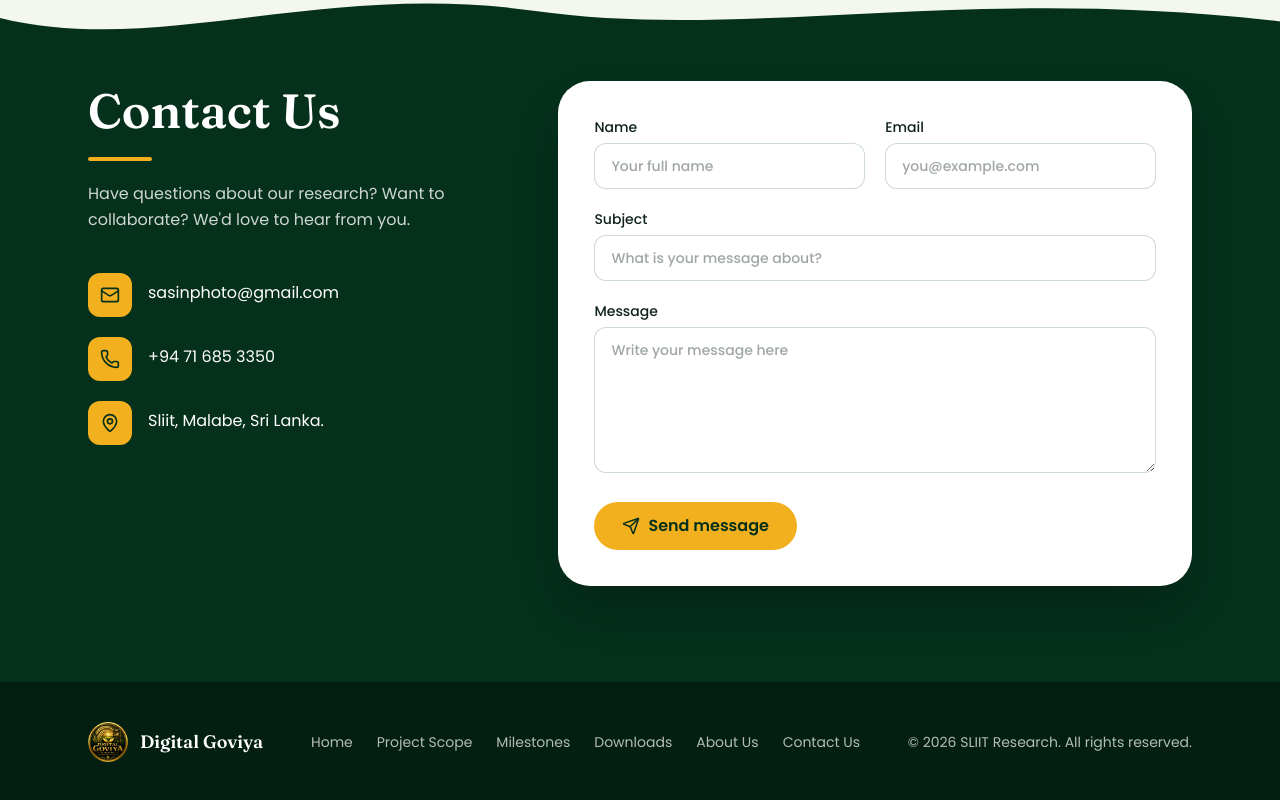
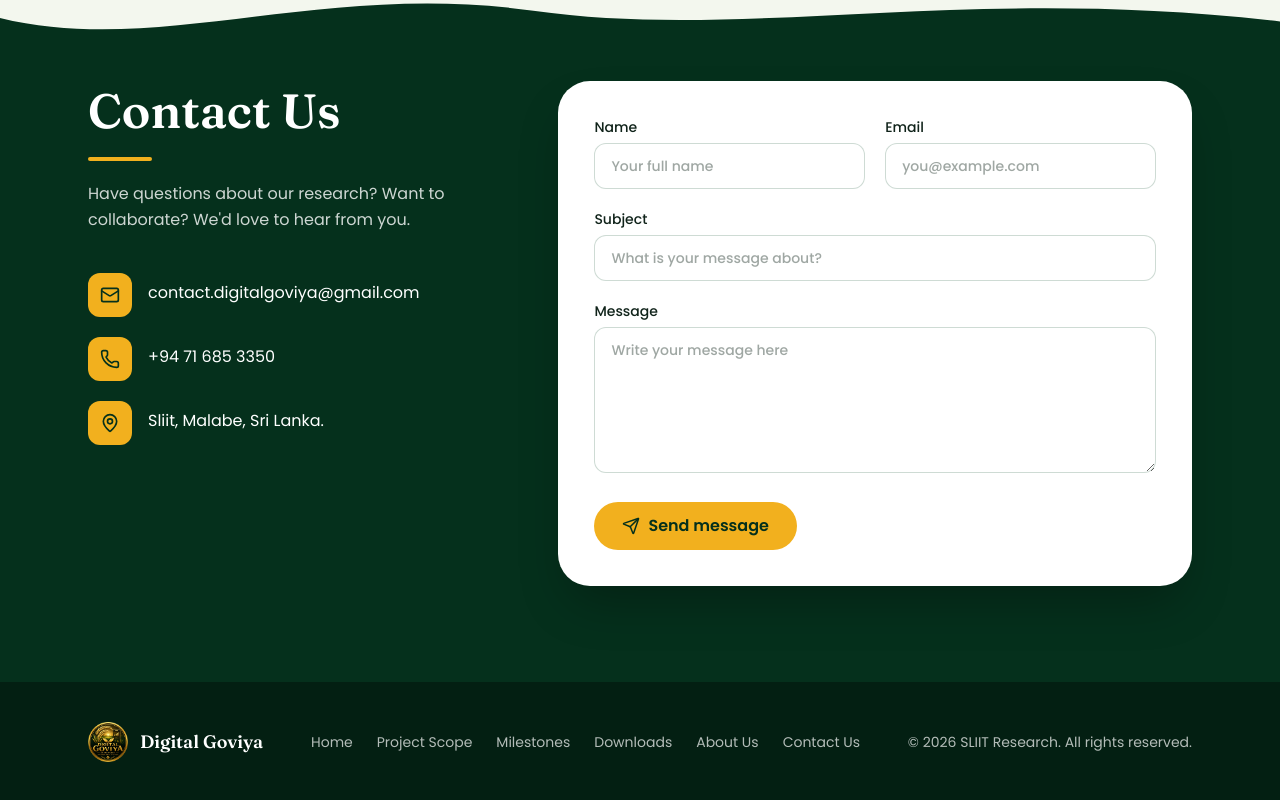
Before and after one commit to Research-4th-year/Digital-Goviya-Web, a React (Vite) app in the folder client/: page / in a window 1280 px wide. Shown: the part 8145-8945 px from the top of the page. Built offline with nearby package versions, Linux system fonts and the light colour scheme.

Commit message:
feat: update contact email to new address for better communication

```diff
--- a/client/src/data/siteData.js
+++ b/client/src/data/siteData.js
@@ -286,7 +286,7 @@ export const TEAM = [
 /* ------------------------------ CONTACT ------------------------------ */
 export const CONTACT = {
   intro: "Have questions about our research? Want to collaborate? We'd love to hear from you.",
-  email: 'sasinphoto@gmail.com',
+  email: 'contact.digitalgoviya@gmail.com',
   phone: '+94 71 685 3350',
   phoneLink: '+94716853350',
   location: 'Sliit, Malabe, Sri Lanka.',
```
